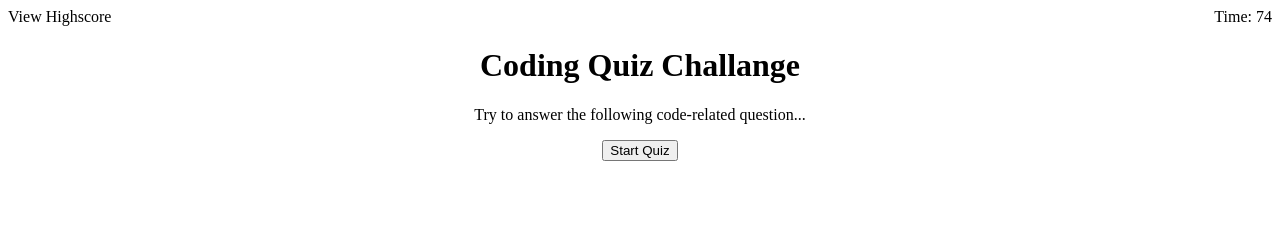
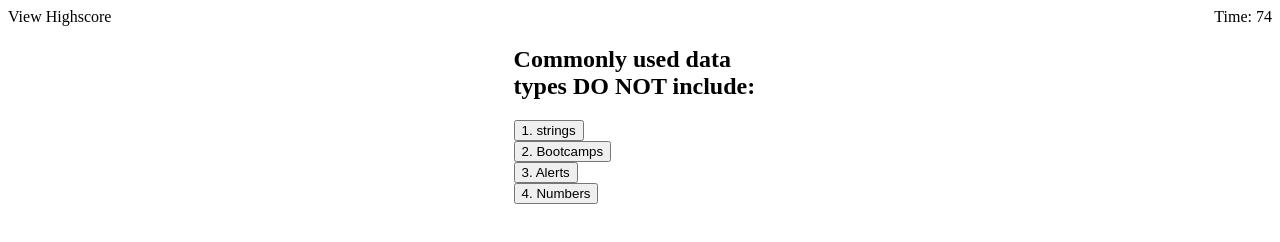
Before and after one commit to khanhlinhbui/JavaScriptQuiz, a plain HTML site: page index.html in a window 1280 px wide. Both pictures are taken after a click on the element "Start Quiz". Drawn offline with Linux system fonts and the light colour scheme.

Commit message:
generate 1st question JS

```diff
--- a/assets/script.js
+++ b/assets/script.js
@@ -1,8 +1,7 @@
+// First PAge
+
 let button = document.querySelector("#StarQuiz_button");
-
 let secondsLeftText = document.querySelector("#Time");
-
-
 let secondsLeft = 75;  // Create Variable for time interval equal 75 seconds.
 function setTime(){     // Create function to run timer
     const timerInterval = setInterval(
@@ -16,9 +15,37 @@ function setTime(){     // Create function to run timer
     );
 }
 
-
+let initial_screen = document.querySelector("#initial_screen") //
+let first_question = document.querySelector("#question_1")
+first_question.style.display = "none";
 function QuizStart(){
-    setTime();
-    console.log("SecondLeft: ");
+     setTime();        // Running Timer
+    initial_screen.style.display = "none"; // Hiding the initial screen
+    first_question.style.display = "block"; // Showing the first question screen
+    generate_question_1();
 }
 button.addEventListener("click", QuizStart);
+
+// Quizing Section
+let q1a1 = document.querySelector("#q1a1");
+let q1a2 = document.querySelector("#q1a2");
+let q1a3 = document.querySelector("#q1a3");
+let q1a4 = document.querySelector("#q1a4");
+let q1 = document.querySelector("#title_question_1");
+let question_1 = {
+    question: "Commonly used data types DO NOT include:",
+    multiplechoice_1: "1. strings",
+    multiplechoice_2: "2. Bootcamps",
+    multiplechoice_3: "3. Alerts",
+    multiplechoice_4: "4. Numbers",
+    correct_answer: 2
+};
+
+function generate_question_1(){
+    q1a1.textContent = question_1.multiplechoice_1;
+    q1a2.textContent = question_1.multiplechoice_2;
+    q1a3.textContent = question_1.multiplechoice_3;
+    q1a4.textContent = question_1.multiplechoice_4;
+    q1.innerText = question_1.question;
+
+};
--- a/assets/style.css
+++ b/assets/style.css
@@ -7,6 +7,7 @@
     float: right ;
 }
 
-.heading {
-    text-align: center;
+.center {
+    margin: auto;
+    width: 20%
 }
--- a/index.html
+++ b/index.html
@@ -1,6 +1,4 @@
-<!DOCTYPE html>
-<html lang="en">
-<head>
+<html lang="en"><head>
     <meta charset="UTF-8">
     <meta http-equiv="X-UA-Compatible" content="IE=edge">
     <meta name="viewport" content="width=device-width, initial-scale=1.0">
@@ -12,10 +10,28 @@
          <span id="View_Highscore" class="top_corner">View Highscore</span>
         <span id="Time" class="top_corner">Time:</span>
     </div>
-    <br />
-    <h1 id="header" class="heading">Coding Quiz Challange</h1>
-    <p class="heading"> Try to answer the following code-related question...</p>
-    <div id="StarQuiz_button" class="heading"><button>Start Quiz</button></div>
+    <br>
+    <main class="center">
+        <section id="initial_screen">     <!--initial screen-->
+        <h1 id="header">Coding Quiz Challange</h1>
+        <p> Try to answer the following code-related question...</p>
+        <div id="StarQuiz_button"><button>Start Quiz</button></div>
+    </section>
+    <section id="question_1" class="questions">
+        <h1 id="title_question_1"></h1>
+        <button class="multiplechoice" id="q1a1"></button>
+        <br>
+        <button class="multiplechoice" id="q1a2"></button>
+        <br>
+        <button class="multiplechoice" id="q1a3"></button>
+        <br>
+        <button class="multiplechoice" id="q1a4"></button>
+        <br>
+    </section>
+
+</main>
+
+
 <script src="assets/script.js"></script>
-</body>
-</html>
+
+ </body></html>
```
Also changed, not shown: 1 other file.
